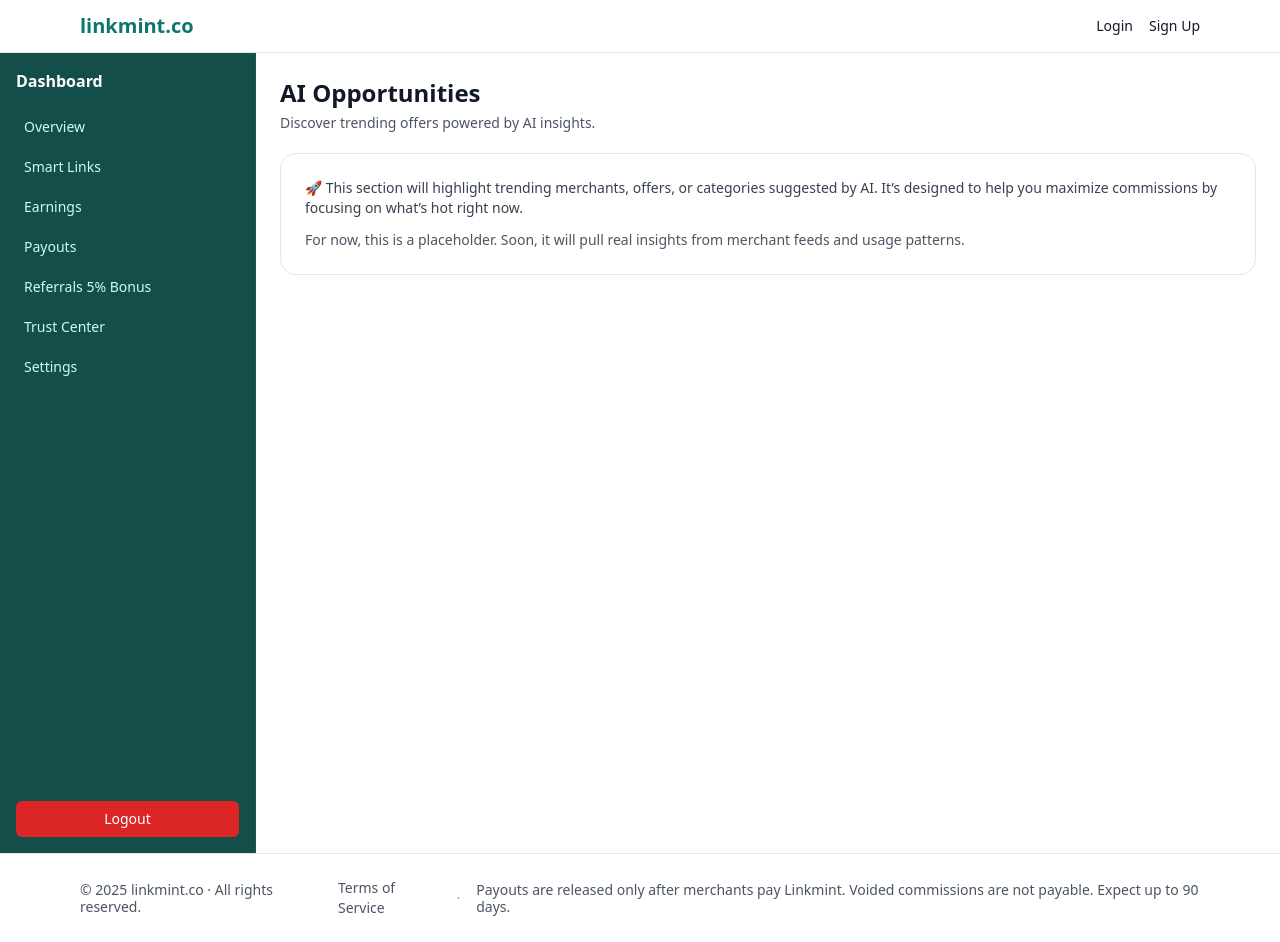
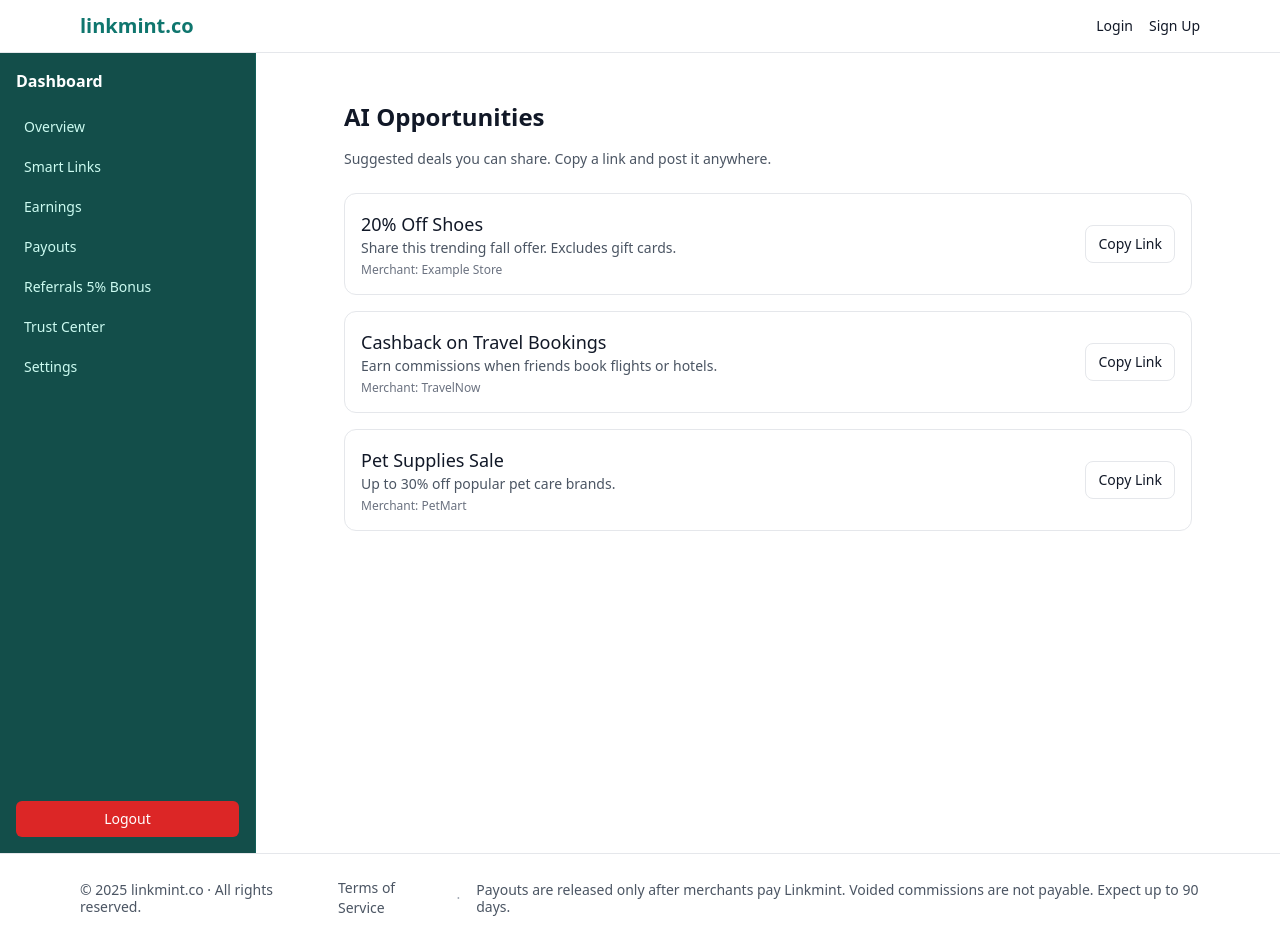
Before and after one commit to begintolern/Linkmint, a Next.js app: page /dashboard/opportunities in a window 1280 px wide. Built offline with nearby package versions, Linux system fonts and the light colour scheme; no server answers.

Commit message:
Add Opportunities page with sample deals and Copy Link UI

```diff
--- /dev/null
+++ b/app/api/merchant-rules/update/route.ts
@@ -0,0 +1,24 @@
+// app/api/admin/merchant-rules/update/route.ts
+import { NextResponse } from "next/server";
+import { prisma } from "@/lib/db";
+
+export const dynamic = "force-dynamic";
+
+export async function POST(req: Request) {
+  try {
+    const { id, notes } = await req.json();
+
+    if (!id) {
+      return NextResponse.json({ ok: false, error: "Missing merchant id" }, { status: 400 });
+    }
+
+    const updated = await prisma.merchantRule.update({
+      where: { id },
+      data: { notes },
+    });
+
+    return NextResponse.json({ ok: true, merchant: updated });
+  } catch (e: any) {
+    return NextResponse.json({ ok: false, error: e.message }, { status: 500 });
+  }
+}
--- a/app/dashboard/merchants/page.tsx
+++ b/app/dashboard/merchants/page.tsx
@@ -1,9 +1,11 @@
 // app/dashboard/merchants/page.tsx
+export const runtime = "nodejs";
 export const dynamic = "force-dynamic";
 export const fetchCache = "force-no-store";
 
 import React from "react";
 import { headers, cookies } from "next/headers";
+import { prisma } from "@/lib/db";
 
 type MerchantDTO = {
   id: string;
@@ -18,7 +20,7 @@ type MerchantDTO = {
   cookieWindowDays: number | null;
   payoutDelayDays: number | null;
   baseCommissionBps: number | null;
-  notes: string | null; // <-- we will parse mkt:US / mkt:PH here
+  notes: string | null; // parse mkt:US/PH here
 };
 
 type ListResponse = {
@@ -29,7 +31,7 @@ type ListResponse = {
 
 function fmtPercentFromBps(bps: number | null) {
   if (bps == null) return "—";
-  const pct = bps / 100; // 100 bps = 1%
+  const pct = bps / 100;
   return `${pct.toFixed(pct % 1 === 0 ? 0 : 2)}%`;
 }
 
@@ -55,38 +57,63 @@ function readMarketFromCookies(store: ReturnType<typeof cookies>) {
   return v === "PH" ? "PH" : "US";
 }
 
-/** Extract explicit market tag from notes, e.g.:
- *   notes: "mkt:US; geo:allow=US; ..."
- *   notes: "mkt:PH ..."
- * Returns "US" | "PH" | null if not tagged.
- */
+/** notes: "mkt:US" or "mkt:PH" */
 function parseMarketFromNotes(notes?: string | null): "US" | "PH" | null {
   if (!notes) return null;
   const m = notes.match(/mkt\s*:\s*(US|PH)\b/i);
-  if (!m) return null;
-  return m[1].toUpperCase() as "US" | "PH";
+  return m ? (m[1].toUpperCase() as "US" | "PH") : null;
 }
 
-// Strict user filter:
-// - must be active
-// - must have explicit mkt: tag that matches user's market
+// Strict user filter: active + mkt tag matches user market
 function userCanSeeMerchantStrict(m: MerchantDTO, userMarket: "US" | "PH") {
   if (!m.active) return false;
   const tag = parseMarketFromNotes(m.notes ?? undefined);
-  if (!tag) return false;            // STRICT: hide if merchant not tagged with mkt:
+  if (!tag) return false;
   return tag === userMarket;
+}
+
+// ROBUST admin detection: DB OR cookie OR allow-list
+async function isAdmin(store: ReturnType<typeof cookies>): Promise<boolean> {
+  const cookieRole = (store.get("role")?.value ?? "").toLowerCase();
+  if (cookieRole === "admin") return true;
+
+  const email = store.get("email")?.value || "";
+  const uid =
+    store.get("uid")?.value ||
+    store.get("userId")?.value ||
+    "";
+
+  // Env allow-list fallback (comma-separated emails)
+  const allowList = (process.env.ADMIN_EMAILS || "")
+    .split(",")
+    .map((s) => s.trim().toLowerCase())
+    .filter(Boolean);
+  if (email && allowList.includes(email.toLowerCase())) return true;
+
+  // DB check by id or email
+  try {
+    if (uid) {
+      const u = await prisma.user.findUnique({ where: { id: uid }, select: { role: true } });
+      if (u?.role && String(u.role).toLowerCase() === "admin") return true;
+    }
+    if (email) {
+      const u = await prisma.user.findUnique({ where: { email }, select: { role: true } });
+      if (u?.role && String(u.role).toLowerCase() === "admin") return true;
+    }
+  } catch {
+    // ignore, fall through
+  }
+
+  return false;
 }
 
 export default async function MerchantsPage() {
   const baseUrl = getBaseUrl();
-
-  // Read role/market from cookies
   const store = cookies();
-  const role = (store.get("role")?.value || "user").toLowerCase();
   const market = readMarketFromCookies(store);
+  const admin = await isAdmin(store); // <-- robust admin flag
 
   let data: ListResponse | null = null;
-
   try {
     const res = await fetch(`${baseUrl}/api/merchant-rules/list`, {
       cache: "no-store",
@@ -109,15 +136,14 @@ export default async function MerchantsPage() {
   }
 
   const all = data.merchants;
-  const merchants =
-    role === "admin" ? all : all.filter((m) => userCanSeeMerchantStrict(m, market));
+  const merchants = admin ? all : all.filter((m) => userCanSeeMerchantStrict(m, market));
 
   return (
     <div className="p-6">
       <div className="mb-4 flex items-baseline justify-between">
         <h1 className="text-2xl font-semibold">Merchants</h1>
         <div className="text-sm text-gray-500">
-          {role === "admin"
+          {admin
             ? `Admin view · US + PH · Total: ${merchants.length.toLocaleString()}`
             : `Your market: ${market} · Strict region filter (mkt:${market}) · Total: ${merchants.length.toLocaleString()}`}
         </div>
@@ -143,17 +169,11 @@ export default async function MerchantsPage() {
           <tbody>
             {merchants.map((m) => {
               const tag = parseMarketFromNotes(m.notes ?? undefined) || "—";
-
               return (
                 <tr key={m.id} className="border-t">
                   <td className="px-4 py-3 font-medium">{m.merchantName}</td>
                   <td className="px-4 py-3">
-                    <span
-                      className={
-                        "inline-flex items-center rounded-full px-2 py-0.5 text-xs " +
-                        (m.active ? "bg-green-100 text-green-800" : "bg-gray-100 text-gray-600")
-                      }
-                    >
+                    <span className={"inline-flex items-center rounded-full px-2 py-0.5 text-xs " + (m.active ? "bg-green-100 text-green-800" : "bg-gray-100 text-gray-600")}>
                       {m.active ? "Active" : "Inactive"}
                     </span>
                   </td>
@@ -162,12 +182,8 @@ export default async function MerchantsPage() {
                   <td className="px-4 py-3">{tag}</td>
                   <td className="px-4 py-3">{joinOrDash(m.allowedSources)}</td>
                   <td className="px-4 py-3">{joinOrDash(m.disallowedSources)}</td>
-                  <td className="px-4 py-3">
-                    {m.cookieWindowDays != null ? `${m.cookieWindowDays}d` : "—"}
-                  </td>
-                  <td className="px-4 py-3">
-                    {m.payoutDelayDays != null ? `${m.payoutDelayDays}d` : "—"}
-                  </td>
+                  <td className="px-4 py-3">{m.cookieWindowDays != null ? `${m.cookieWindowDays}d` : "—"}</td>
+                  <td className="px-4 py-3">{m.payoutDelayDays != null ? `${m.payoutDelayDays}d` : "—"}</td>
                   <td className="px-4 py-3">{fmtPercentFromBps(m.baseCommissionBps)}</td>
                   <td className="px-4 py-3 max-w-[24rem]">
                     <div className="truncate" title={m.notes ?? ""}>
@@ -189,10 +205,9 @@ export default async function MerchantsPage() {
         </table>
       </div>
 
-      {role !== "admin" && (
+      {!admin && (
         <p className="mt-3 text-xs text-gray-500">
-          Strict region filter is enabled for users. To list a merchant, add <code>mkt:US</code> or{" "}
-          <code>mkt:PH</code> in the merchant’s Notes.
+          Strict region filter is enabled for users. To list a merchant, add <code>mkt:US</code> or <code>mkt:PH</code> in the merchant’s Notes.
         </p>
       )}
     </div>
--- a/app/dashboard/opportunities/page.tsx
+++ b/app/dashboard/opportunities/page.tsx
@@ -1,28 +1,73 @@
 // app/dashboard/opportunities/page.tsx
-export const dynamic = "force-dynamic";
-export const fetchCache = "force-no-store";
+"use client";
 
-import DashboardPageHeader from "@/components/DashboardPageHeader";
+import { useState } from "react";
+
+type Opp = {
+  id: string;
+  title: string;
+  desc: string;
+  merchant: string;
+};
+
+const SAMPLE: Opp[] = [
+  {
+    id: "1",
+    title: "20% Off Shoes",
+    desc: "Share this trending fall offer. Excludes gift cards.",
+    merchant: "Example Store",
+  },
+  {
+    id: "2",
+    title: "Cashback on Travel Bookings",
+    desc: "Earn commissions when friends book flights or hotels.",
+    merchant: "TravelNow",
+  },
+  {
+    id: "3",
+    title: "Pet Supplies Sale",
+    desc: "Up to 30% off popular pet care brands.",
+    merchant: "PetMart",
+  },
+];
 
 export default function OpportunitiesPage() {
+  const [copied, setCopied] = useState<string | null>(null);
+
+  function handleCopy(opp: Opp) {
+    // Simulate link copy
+    navigator.clipboard
+      .writeText(`https://linkmint.co/link/${opp.id}`)
+      .then(() => setCopied(opp.id));
+  }
+
   return (
-    <main>
-      <DashboardPageHeader
-        title="AI Opportunities"
-        subtitle="Discover trending offers powered by AI insights."
-      />
+    <main className="p-6 max-w-4xl mx-auto">
+      <h1 className="text-2xl font-bold mb-4">AI Opportunities</h1>
+      <p className="text-sm text-gray-600 mb-6">
+        Suggested deals you can share. Copy a link and post it anywhere.
+      </p>
 
-      <section className="rounded-2xl border p-6 space-y-3">
-        <p className="text-sm text-gray-700">
-          🚀 This section will highlight trending merchants, offers, or categories
-          suggested by AI. It’s designed to help you maximize commissions by
-          focusing on what’s hot right now.
-        </p>
-        <p className="text-sm text-gray-600">
-          For now, this is a placeholder. Soon, it will pull real insights from
-          merchant feeds and usage patterns.
-        </p>
-      </section>
+      <div className="grid gap-4">
+        {SAMPLE.map((opp) => (
+          <div
+            key={opp.id}
+            className="rounded-xl border p-4 flex flex-col sm:flex-row sm:items-center sm:justify-between"
+          >
+            <div>
+              <h2 className="text-lg font-medium">{opp.title}</h2>
+              <p className="text-sm text-gray-600">{opp.desc}</p>
+              <p className="text-xs text-gray-500 mt-1">Merchant: {opp.merchant}</p>
+            </div>
+            <button
+              onClick={() => handleCopy(opp)}
+              className="mt-3 sm:mt-0 sm:ml-4 px-3 py-2 rounded-lg border text-sm hover:bg-gray-50"
+            >
+              {copied === opp.id ? "✅ Copied!" : "Copy Link"}
+            </button>
+          </div>
+        ))}
+      </div>
     </main>
   );
 }
```
Also changed, not shown: 2 other files (tests, documents, lock files or other folders).
